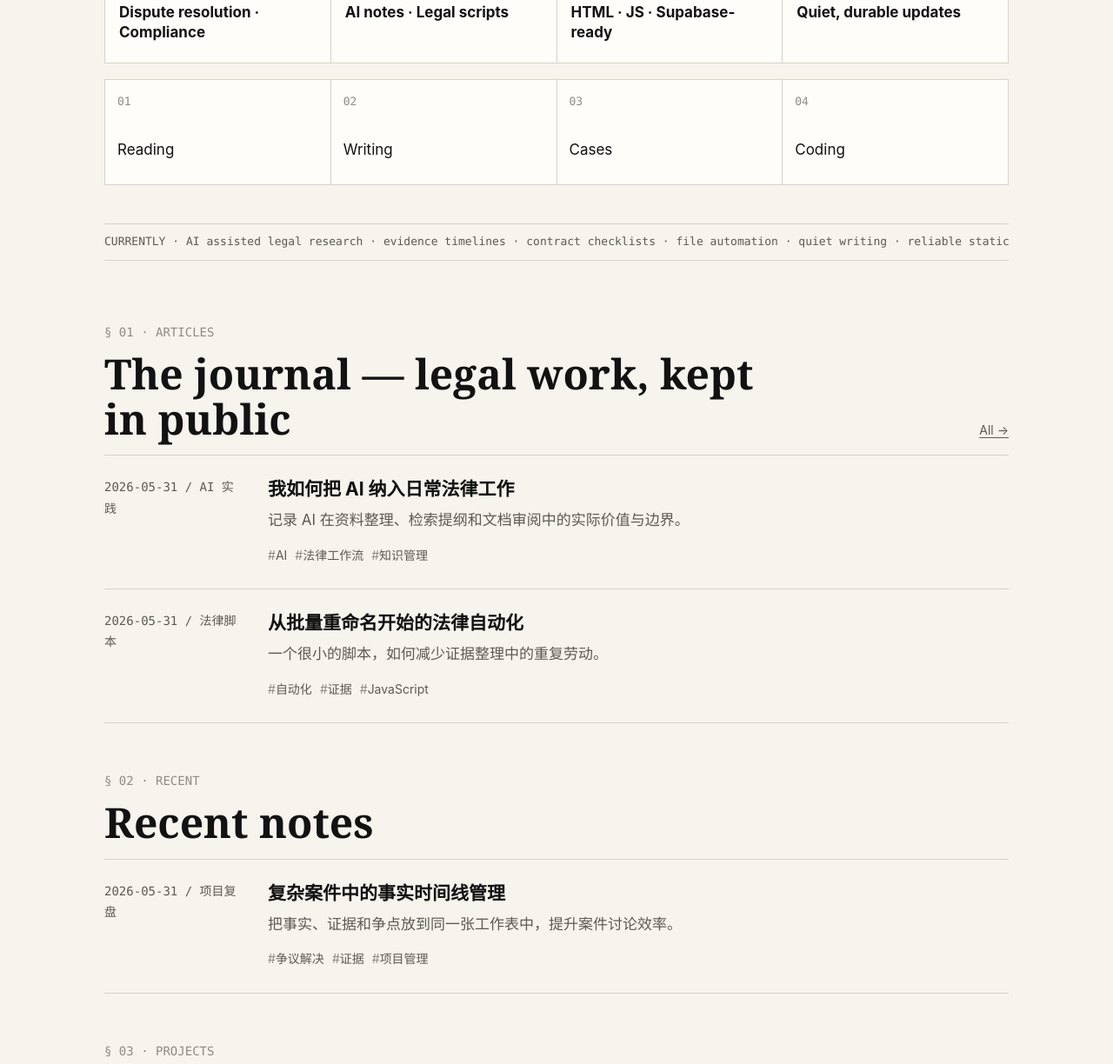
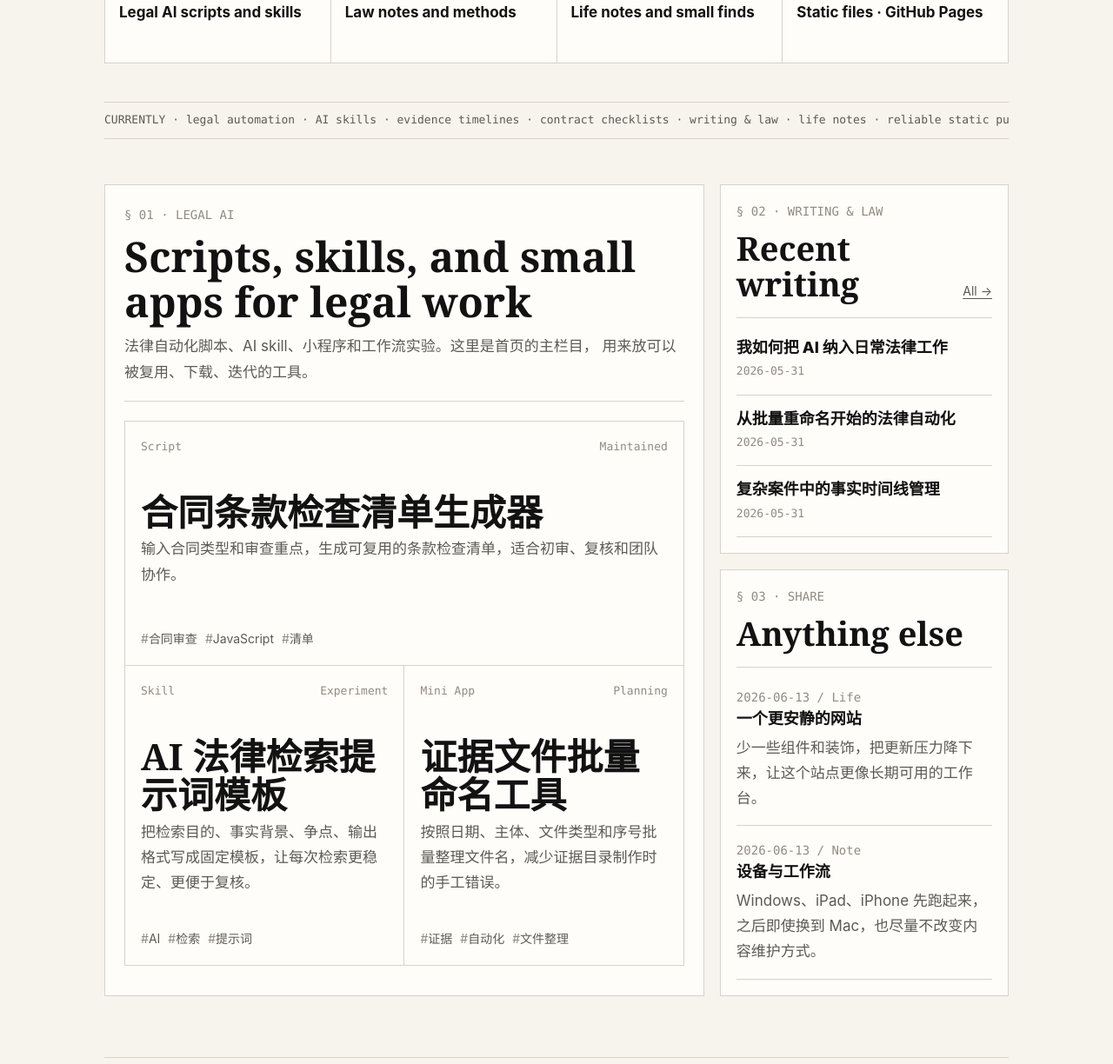
Before and after one commit to haroldfan7/git-blog, a plain HTML site: page index.html in a window 1280 px wide. Shown: the part 938-2162 px from the top of the page at 87% size. Drawn offline with Linux system fonts and the light colour scheme.

Commit message:
Refine homepage sections

```diff
--- a/data/site-content.js
+++ b/data/site-content.js
@@ -1,4 +1,44 @@
 window.siteContent = {
+  legalAi: [
+    {
+      type: "Script",
+      status: "Maintained",
+      title: "合同条款检查清单生成器",
+      summary:
+        "输入合同类型和审查重点，生成可复用的条款检查清单，适合初审、复核和团队协作。",
+      tags: ["合同审查", "JavaScript", "清单"],
+    },
+    {
+      type: "Skill",
+      status: "Experiment",
+      title: "AI 法律检索提示词模板",
+      summary:
+        "把检索目的、事实背景、争点、输出格式写成固定模板，让每次检索更稳定、更便于复核。",
+      tags: ["AI", "检索", "提示词"],
+    },
+    {
+      type: "Mini App",
+      status: "Planning",
+      title: "证据文件批量命名工具",
+      summary:
+        "按照日期、主体、文件类型和序号批量整理文件名，减少证据目录制作时的手工错误。",
+      tags: ["证据", "自动化", "文件整理"],
+    },
+  ],
+  share: [
+    {
+      date: "2026-06-13",
+      kind: "Life",
+      title: "一个更安静的网站",
+      summary: "少一些组件和装饰，把更新压力降下来，让这个站点更像长期可用的工作台。",
+    },
+    {
+      date: "2026-06-13",
+      kind: "Note",
+      title: "设备与工作流",
+      summary: "Windows、iPad、iPhone 先跑起来，之后即使换到 Mac，也尽量不改变内容维护方式。",
+    },
+  ],
   projects: [
     {
       period: "2025",
--- a/index.html
+++ b/index.html
@@ -35,11 +35,10 @@
           <span>13.06.2026</span>
         </div>
         <nav class="site-nav" aria-label="主导航">
-          <a href="index.html">Articles</a>
+          <a href="#legal-ai">Legal AI</a>
+          <a href="#writing-law">Writing & Law</a>
+          <a href="#share">Share</a>
           <a href="tags.html">Tags</a>
-          <a href="#projects">Projects</a>
-          <a href="#tools">Scripts</a>
-          <a href="#about">About</a>
         </nav>
         <button class="theme-toggle" type="button" aria-label="切换明暗模式">◐</button>
       </div>
@@ -48,92 +47,68 @@
     <main id="main" class="site-shell">
       <section class="hero editorial-hero">
         <p class="place-line">China · Remote · LegalTech · AI Workflow</p>
-        <h1>A lawyer, learning and shipping with AI.</h1>
+        <h1>Legal AI, writing, and small shares.</h1>
         <p class="hero-copy">
-          Jason7 · lawyer and legal technology practitioner. Notes, scripts and project records
-          about litigation work, contract review, evidence management and practical AI workflows.
+          Jason7 · lawyer and legal technology practitioner. This site is intentionally simple:
+          a durable home for legal automation scripts, legal writing, and occasional notes from life.
         </p>
 
         <dl class="fact-grid">
           <div>
-            <dt>Practice</dt>
-            <dd>Dispute resolution · Compliance</dd>
+            <dt>Main</dt>
+            <dd>Legal AI scripts and skills</dd>
           </div>
           <div>
             <dt>Writing</dt>
-            <dd>AI notes · Legal scripts</dd>
+            <dd>Law notes and methods</dd>
           </div>
           <div>
-            <dt>Stack</dt>
-            <dd>HTML · JS · Supabase-ready</dd>
+            <dt>Share</dt>
+            <dd>Life notes and small finds</dd>
           </div>
           <div>
-            <dt>Cadence</dt>
-            <dd>Quiet, durable updates</dd>
+            <dt>Maintain</dt>
+            <dd>Static files · GitHub Pages</dd>
           </div>
         </dl>
-
-        <div class="route-board" aria-label="站点概览">
-          <a href="#featured-heading"><span>01</span> Reading</a>
-          <a href="#recent-heading"><span>02</span> Writing</a>
-          <a href="#projects"><span>03</span> Cases</a>
-          <a href="#tools"><span>04</span> Coding</a>
-        </div>
       </section>
 
       <div class="status-strip" aria-label="当前关注">
-        CURRENTLY · AI assisted legal research · evidence timelines · contract checklists ·
-        file automation · quiet writing · reliable static publishing ·
+        CURRENTLY · legal automation · AI skills · evidence timelines · contract checklists ·
+        writing & law · life notes · reliable static publishing ·
       </div>
 
-      <section class="section" aria-labelledby="featured-heading">
-        <div class="section-kicker">§ 01 · ARTICLES</div>
-        <div class="section-head">
-          <h2 id="featured-heading">The journal — legal work, kept in public</h2>
-          <a class="text-link" href="tags.html">All →</a>
-        </div>
-        <div class="post-list" data-render="featuredArticles"></div>
-      </section>
+      <section class="home-columns" aria-label="首页栏目">
+        <section id="legal-ai" class="home-panel legal-ai-panel" aria-labelledby="legal-ai-heading">
+          <div class="section-kicker">§ 01 · LEGAL AI</div>
+          <div class="panel-head">
+            <h2 id="legal-ai-heading">Scripts, skills, and small apps for legal work</h2>
+            <p>
+              法律自动化脚本、AI skill、小程序和工作流实验。这里是首页的主栏目，
+              用来放可以被复用、下载、迭代的工具。
+            </p>
+          </div>
+          <div class="tool-board" data-render="legalAi"></div>
+        </section>
 
-      <section class="section" aria-labelledby="recent-heading">
-        <div class="section-kicker">§ 02 · RECENT</div>
-        <div class="section-head">
-          <h2 id="recent-heading">Recent notes</h2>
-        </div>
-        <div class="post-list" data-render="recentArticles"></div>
-      </section>
+        <aside class="side-stack">
+          <section id="writing-law" class="home-panel" aria-labelledby="writing-law-heading">
+            <div class="section-kicker">§ 02 · WRITING & LAW</div>
+            <div class="panel-head compact-head">
+              <h2 id="writing-law-heading">Recent writing</h2>
+              <a class="text-link" href="tags.html">All →</a>
+            </div>
+            <div class="title-list" data-render="writingLaw"></div>
+          </section>
 
-      <section id="projects" class="section" aria-labelledby="projects-heading">
-        <div class="section-kicker">§ 03 · PROJECTS</div>
-        <div class="section-head">
-          <h2 id="projects-heading">Selected work — cases and systems</h2>
-        </div>
-        <div class="plain-list" data-render="projects"></div>
-      </section>
-
-      <section id="tools" class="section" aria-labelledby="tools-heading">
-        <div class="section-kicker">§ 04 · SCRIPTS</div>
-        <div class="section-head">
-          <h2 id="tools-heading">Small legal tools</h2>
-        </div>
-        <div class="plain-list compact" data-render="tools"></div>
-      </section>
-
-      <section id="about" class="section about" aria-labelledby="about-heading">
-        <div class="section-kicker">§ 05 · ABOUT</div>
-        <div class="section-head">
-          <h2 id="about-heading">A quiet, reliable personal site</h2>
-        </div>
-        <div class="prose">
-          <p>
-            这个网站首要目标是简单、可靠、易维护。它不依赖复杂构建工具，内容集中在一个数据文件中，
-            可以直接打开，也可以部署到 Vercel。
-          </p>
-          <p>
-            AI 和脚本不是为了替代法律判断，而是把可重复、可验证、可交付的部分沉淀下来，
-            让时间更多留给事实、证据、策略和客户目标。
-          </p>
-        </div>
+          <section id="share" class="home-panel" aria-labelledby="share-heading">
+            <div class="section-kicker">§ 03 · SHARE</div>
+            <div class="panel-head compact-head">
+              <h2 id="share-heading">Anything else</h2>
+            </div>
+            <div class="share-list" data-render="share"></div>
+          </section>
+        </aside>
       </section>
     </main>
 
--- a/scripts/app.js
+++ b/scripts/app.js
@@ -51,19 +51,42 @@
     </article>
   `;
 
+  const renderLegalAiItem = (item) => `
+    <article class="tool-tile">
+      <div class="tile-meta">
+        <span>${escapeHtml(item.type || "Tool")}</span>
+        <span>${escapeHtml(item.status || "Draft")}</span>
+      </div>
+      <h3>${escapeHtml(item.title || item.name)}</h3>
+      <p>${escapeHtml(item.summary)}</p>
+      <div class="post-tags">${formatTags(item.tags)}</div>
+    </article>
+  `;
+
+  const renderWritingTitle = (item) => `
+    <article class="title-row">
+      <a href="${articleUrl(item.slug)}">${escapeHtml(item.title)}</a>
+      <span>${escapeHtml(item.date)}</span>
+    </article>
+  `;
+
+  const renderShareItem = (item) => `
+    <article class="share-row">
+      <p class="meta">${escapeHtml(item.date)} / ${escapeHtml(item.kind || "Share")}</p>
+      <h3>${escapeHtml(item.title)}</h3>
+      <p>${escapeHtml(item.summary)}</p>
+    </article>
+  `;
+
   const renderHome = () => {
-    const featured = articles.filter((item) => item.featured);
-    const recent = articles.filter((item) => !item.featured);
+    const legalAiTarget = byRenderKey("legalAi");
+    const writingTarget = byRenderKey("writingLaw");
+    const shareTarget = byRenderKey("share");
+    const legalAiItems = content.legalAi || content.tools || [];
 
-    const featuredTarget = byRenderKey("featuredArticles");
-    const recentTarget = byRenderKey("recentArticles");
-    const projectTarget = byRenderKey("projects");
-    const toolTarget = byRenderKey("tools");
-
-    if (featuredTarget) featuredTarget.innerHTML = featured.map(renderPostCard).join("");
-    if (recentTarget) recentTarget.innerHTML = recent.map(renderPostCard).join("");
-    if (projectTarget) projectTarget.innerHTML = (content.projects || []).map(renderPlainItem).join("");
-    if (toolTarget) toolTarget.innerHTML = (content.tools || []).map(renderPlainItem).join("");
+    if (legalAiTarget) legalAiTarget.innerHTML = legalAiItems.map(renderLegalAiItem).join("");
+    if (writingTarget) writingTarget.innerHTML = articles.slice(0, 3).map(renderWritingTitle).join("");
+    if (shareTarget) shareTarget.innerHTML = (content.share || []).map(renderShareItem).join("");
   };
 
   const renderArticle = () => {
--- a/styles.css
+++ b/styles.css
@@ -290,6 +290,157 @@ dd {
     ui-monospace, SFMono-Regular, Menlo, Consolas, "Liberation Mono", monospace;
   font-size: 13px;
   white-space: nowrap;
+}
+
+.home-columns {
+  display: grid;
+  grid-template-columns: minmax(0, 1.35fr) minmax(320px, 0.65fr);
+  gap: 18px;
+  padding: 18px 0 28px;
+}
+
+.home-panel {
+  border: 1px solid var(--line);
+  background: var(--paper);
+}
+
+.legal-ai-panel {
+  min-height: 620px;
+  padding: 22px;
+}
+
+.side-stack {
+  display: grid;
+  gap: 18px;
+}
+
+.side-stack .home-panel {
+  padding: 18px;
+}
+
+.panel-head {
+  display: grid;
+  gap: 12px;
+  margin-bottom: 22px;
+  padding-bottom: 18px;
+  border-bottom: 1px solid var(--line);
+}
+
+.panel-head p {
+  max-width: 680px;
+  margin: 0;
+  color: var(--muted);
+}
+
+.compact-head {
+  grid-template-columns: minmax(0, 1fr) auto;
+  align-items: end;
+}
+
+.compact-head h2 {
+  font-size: clamp(26px, 4vw, 38px);
+}
+
+.tool-board {
+  display: grid;
+  grid-template-columns: repeat(2, minmax(0, 1fr));
+  gap: 1px;
+  border: 1px solid var(--line);
+  background: var(--line);
+}
+
+.tool-tile {
+  display: flex;
+  flex-direction: column;
+  min-height: 240px;
+  padding: 18px;
+  background: var(--paper);
+}
+
+.tool-tile:first-child {
+  grid-column: 1 / -1;
+  min-height: 280px;
+}
+
+.tile-meta {
+  display: flex;
+  justify-content: space-between;
+  gap: 14px;
+  margin-bottom: 42px;
+  color: var(--soft);
+  font-family:
+    ui-monospace, SFMono-Regular, Menlo, Consolas, "Liberation Mono", monospace;
+  font-size: 13px;
+}
+
+.tool-tile h3 {
+  max-width: 560px;
+  font-family:
+    Newsreader, ui-serif, Georgia, "Times New Roman", "Noto Serif SC",
+    "Songti SC", serif;
+  font-size: clamp(25px, 4vw, 42px);
+  line-height: 1.05;
+}
+
+.tool-tile p {
+  color: var(--muted);
+}
+
+.tool-tile .post-tags {
+  margin-top: auto;
+  padding-top: 18px;
+}
+
+.title-list,
+.share-list {
+  display: grid;
+}
+
+.title-row {
+  display: grid;
+  gap: 4px;
+  padding: 15px 0;
+  border-bottom: 1px solid var(--line);
+}
+
+.title-row:first-child {
+  padding-top: 0;
+}
+
+.title-row a {
+  font-size: 18px;
+  font-weight: 800;
+  line-height: 1.35;
+  text-decoration: none;
+}
+
+.title-row a:hover {
+  text-decoration: underline;
+}
+
+.title-row span {
+  color: var(--soft);
+  font-family:
+    ui-monospace, SFMono-Regular, Menlo, Consolas, "Liberation Mono", monospace;
+  font-size: 13px;
+}
+
+.share-row {
+  padding: 16px 0;
+  border-bottom: 1px solid var(--line);
+}
+
+.share-row:first-child {
+  padding-top: 0;
+}
+
+.share-row h3 {
+  font-size: 18px;
+}
+
+.share-row p:last-child {
+  margin-bottom: 0;
+  color: var(--muted);
 }
 
 .compact-hero {
@@ -632,8 +783,14 @@ pre code {
   }
 
   .fact-grid,
-  .route-board {
+  .route-board,
+  .home-columns,
+  .tool-board {
     grid-template-columns: repeat(2, minmax(0, 1fr));
+  }
+
+  .home-columns {
+    grid-template-columns: 1fr;
   }
 
   .post-card,
@@ -659,7 +816,17 @@ pre code {
   }
 
   .fact-grid,
-  .route-board {
+  .route-board,
+  .tool-board {
     grid-template-columns: 1fr;
   }
+
+  .legal-ai-panel,
+  .side-stack .home-panel {
+    padding: 16px;
+  }
+
+  .tool-tile:first-child {
+    min-height: 240px;
+  }
 }
```
